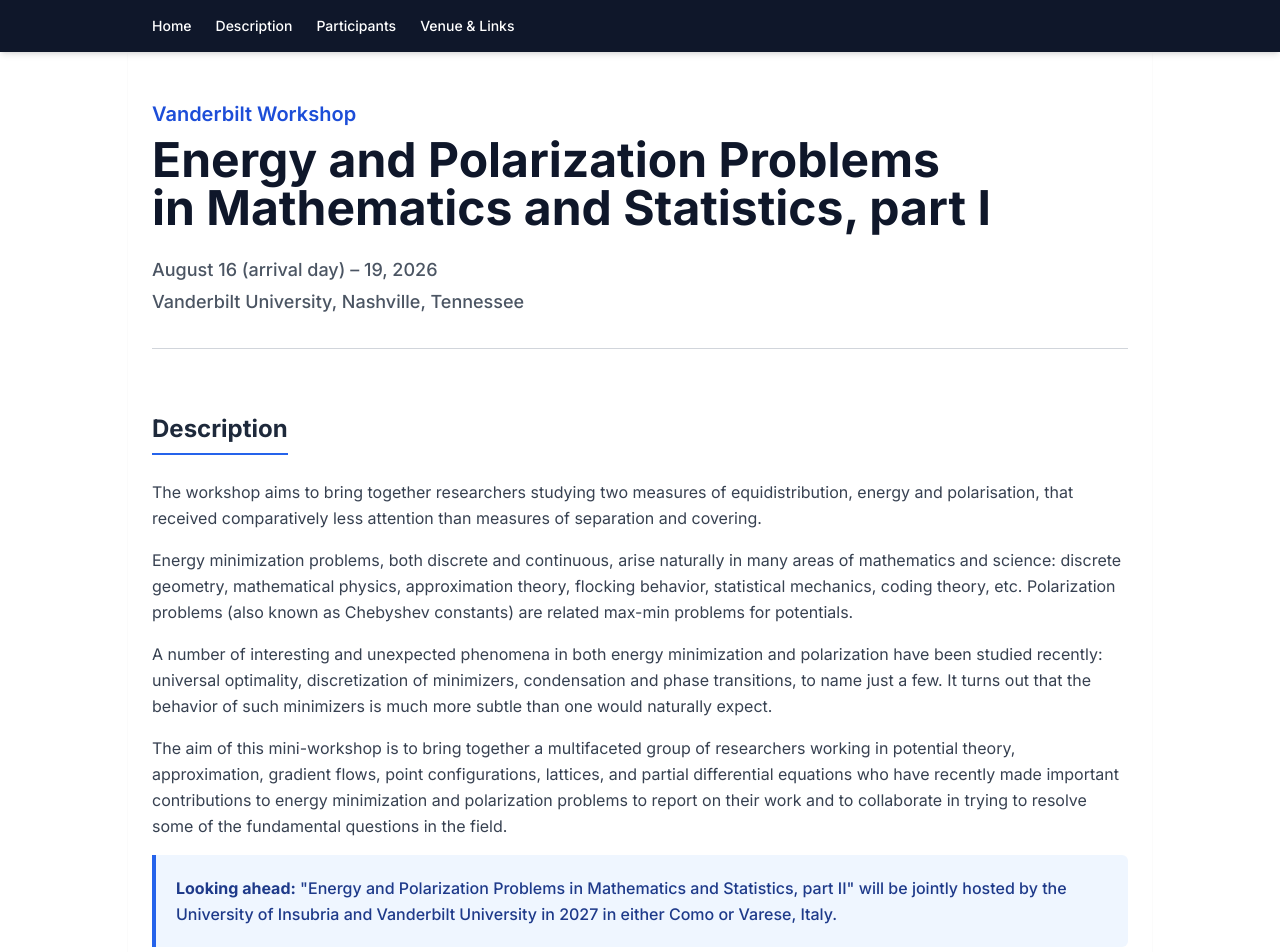
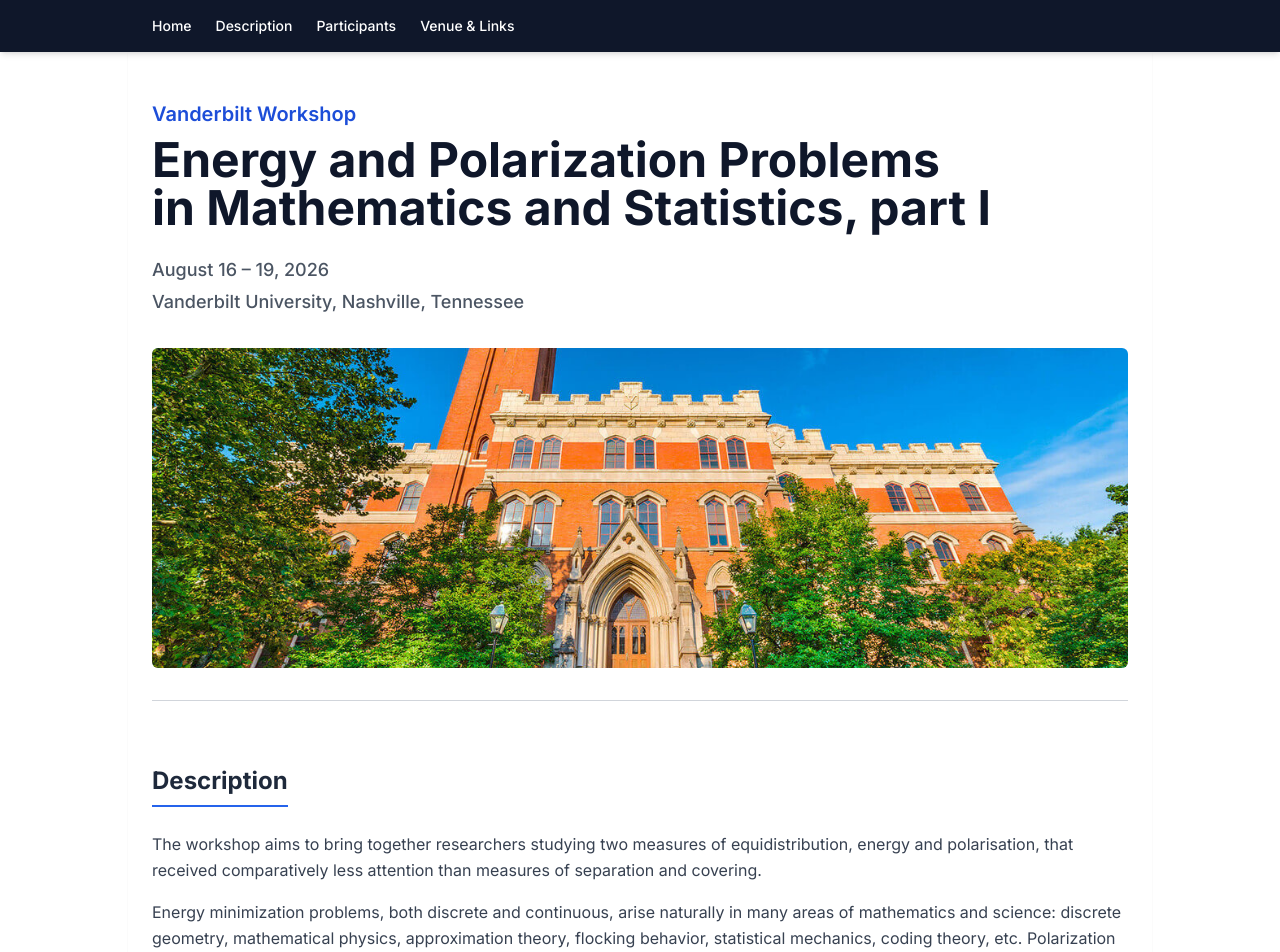
Before and after one commit to samueletonati/Nashville-Workshop, a Next.js app: page / in a window 1280 px wide. Shown: the top 952 px of the page. Built offline with nearby package versions, Linux system fonts and the light colour scheme.

Commit message:
add photo

```diff
--- a/app/page.tsx
+++ b/app/page.tsx
@@ -1,3 +1,5 @@
+import Image from "next/image";
+
 export default function Home() {
   const defaultImage = "https://www-s3-live.kent.edu/s3fs-root/s3fs-public/styles/profile_photo_internal/public/Default-Profile-Image_3.jpg";
 
@@ -82,8 +84,18 @@
           in Mathematics and Statistics, part I
         </h1>
         <div className="text-lg text-gray-600 font-medium space-y-1">
-          <p>August 16 (arrival day) – 19, 2026</p>
+          <p>August 16 – 19, 2026</p>
           <p>Vanderbilt University, Nashville, Tennessee</p>
+        </div>
+        <div className="mt-8">
+          <Image
+            src="/images/vanderbilt.jpg"
+            alt="Vanderbilt University"
+            width={1200}
+            height={500}
+            className="w-full rounded-md object-cover max-h-80"
+            priority
+          />
         </div>
       </header>
 
@@ -108,7 +120,7 @@
 
           <div className="bg-blue-50 border-l-4 border-blue-600 p-5 mt-8 rounded-r-md">
             <p className="text-blue-900 font-medium">
-              <strong>Looking ahead:</strong> "Energy and Polarization Problems in Mathematics and Statistics, part II" will be jointly hosted by the University of Insubria and Vanderbilt University in 2027 in either Como or Varese, Italy.
+              <strong>Looking ahead:</strong> &ldquo;Energy and Polarization Problems in Mathematics and Statistics, part II&rdquo; will be jointly hosted by the University of Insubria and Vanderbilt University in 2027 in either Como or Varese, Italy.
             </p>
           </div>
         </div>
```
